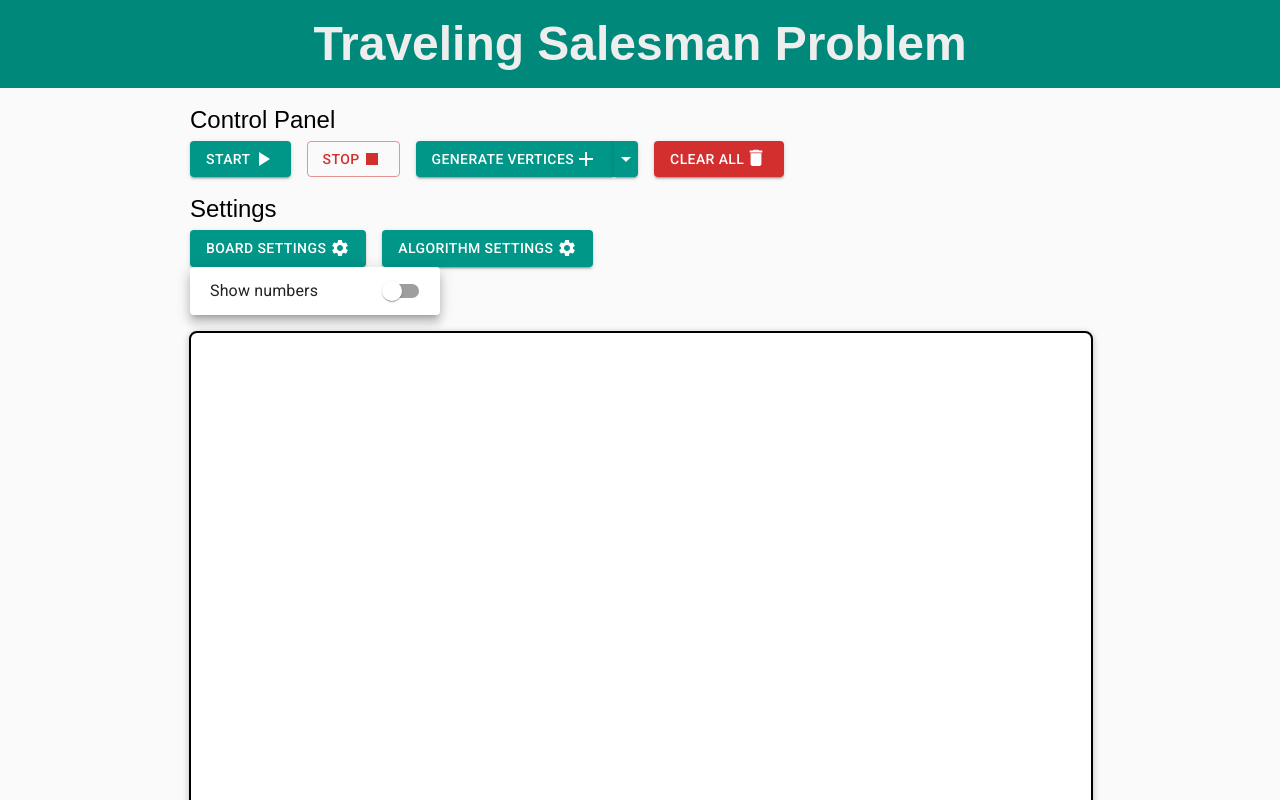
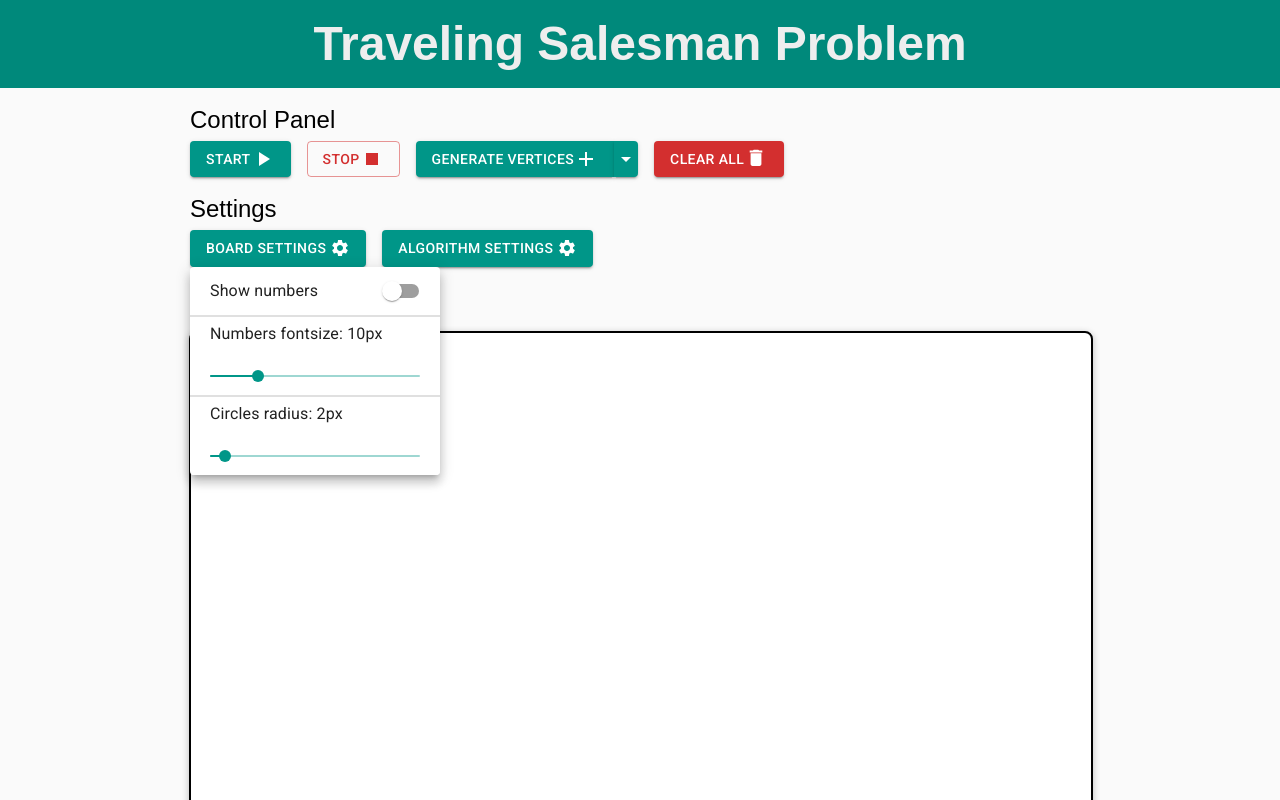
Before and after one commit to GEOFARL/tsp-genetic, a React (Vite) app: page / in a window 1280 px wide. Both pictures are taken after a click on the button "BOARD SETTINGS". Shown: the top 800 px of the page. Built offline with nearby package versions, Linux system fonts and the light colour scheme.

Commit message:
Add board view configuration

```diff
--- a/src/app/slices/boardSlice.ts
+++ b/src/app/slices/boardSlice.ts
@@ -6,12 +6,16 @@ export interface BoardSlice {
   HEIGHT: number | null;
   WIDTH: number | null;
   showNumbers: boolean;
+  numbersSize: number;
+  circleRadius: number;
 }
 
 const initialState: BoardSlice = {
   HEIGHT: null,
   WIDTH: null,
   showNumbers: false,
+  numbersSize: 10,
+  circleRadius: 2,
 };
 
 export const boardSlice = createSlice({
@@ -25,10 +29,17 @@ export const boardSlice = createSlice({
     toggleShowNumbers: (state) => {
       state.showNumbers = !state.showNumbers;
     },
+    setNumbersSize: (state, action: PayloadAction<number>) => {
+      state.numbersSize = action.payload;
+    },
+    setCircleRadius: (state, action: PayloadAction<number>) => {
+      state.circleRadius = action.payload;
+    },
   },
 });
 
-export const { init, toggleShowNumbers } = boardSlice.actions;
+export const { init, toggleShowNumbers, setNumbersSize, setCircleRadius } =
+  boardSlice.actions;
 
 export const selectBoard = (state: RootState) => state.board;
 
--- a/src/components/BoardSettings.tsx
+++ b/src/components/BoardSettings.tsx
@@ -3,7 +3,9 @@ import {
   Divider,
   FormControlLabel,
   Popover,
+  Slider,
   Switch,
+  Typography,
 } from '@mui/material';
 import { MouseEvent, useState } from 'react';
 
@@ -11,12 +13,17 @@ import SettingsIcon from '@mui/icons-material/Settings';
 import { Box, Stack } from '@mui/system';
 import { useDispatch, useSelector } from 'react-redux';
 import { AppDispatch } from '../app/store';
-import { selectBoard, toggleShowNumbers } from '../app/slices/boardSlice';
+import {
+  selectBoard,
+  setCircleRadius,
+  setNumbersSize,
+  toggleShowNumbers,
+} from '../app/slices/boardSlice';
 
 const BoardSettings = () => {
   const [anchorEl, setAnchorEl] = useState<HTMLButtonElement | null>(null);
   const dispatch = useDispatch<AppDispatch>();
-  const { showNumbers } = useSelector(selectBoard);
+  const { showNumbers, numbersSize, circleRadius } = useSelector(selectBoard);
 
   const handleClick = (event: MouseEvent<HTMLButtonElement>) => {
     setAnchorEl(event.currentTarget);
@@ -72,7 +79,52 @@ const BoardSettings = () => {
               }}
             />
           </Box>
-          {/* <Divider sx={{ borderBottomWidth: 2 }} /> */}
+
+          <Divider sx={{ borderBottomWidth: 2 }} />
+
+          <Stack
+            direction={'column'}
+            spacing={2}
+            sx={{
+              padding: '5px 20px',
+            }}
+          >
+            <Typography>Numbers fontsize: {numbersSize}px</Typography>
+            <Slider
+              size="small"
+              aria-label="Small"
+              valueLabelDisplay="auto"
+              value={numbersSize}
+              onChange={(_, newValue) =>
+                dispatch(setNumbersSize(newValue as number))
+              }
+              min={4}
+              max={30}
+            />
+          </Stack>
+
+          <Divider sx={{ borderBottomWidth: 2 }} />
+
+          <Stack
+            direction={'column'}
+            spacing={2}
+            sx={{
+              padding: '5px 20px',
+            }}
+          >
+            <Typography>Circles radius: {circleRadius}px</Typography>
+            <Slider
+              size="small"
+              aria-label="Small"
+              valueLabelDisplay="auto"
+              value={circleRadius}
+              onChange={(_, newValue) =>
+                dispatch(setCircleRadius(newValue as number))
+              }
+              min={1}
+              max={15}
+            />
+          </Stack>
         </Stack>
       </Popover>
     </div>
--- a/src/hooks/useDrawPoints.ts
+++ b/src/hooks/useDrawPoints.ts
@@ -4,12 +4,17 @@ import { selectPoints, selectRoute } from '../app/slices/GASlice';
 import { IPoint } from '../types';
 import { selectBoard } from '../app/slices/boardSlice';
 
+const calculateRadius = (radius: number) => {
+  return radius * 4 * ((1.8 / radius) * Math.log(2.5 * (radius + 1)));
+};
+
 export default function useDrawPoints(
   ref: React.MutableRefObject<HTMLCanvasElement | null>
 ) {
   const points = useSelector(selectPoints);
   const route = useSelector(selectRoute);
-  const { WIDTH, HEIGHT, showNumbers } = useSelector(selectBoard);
+  const { WIDTH, HEIGHT, showNumbers, numbersSize, circleRadius } =
+    useSelector(selectBoard);
 
   useEffect(() => {
     let ctx;
@@ -20,19 +25,19 @@ export default function useDrawPoints(
 
     if (points.length > 0 && ref.current) {
       const drawCircle = (point: IPoint, index: number) => {
-        let radius = 2;
-        let distance = 5;
-        let fontSize = 10;
+        let radius = circleRadius;
+        let distance = circleRadius + 3;
+        let fontSize = numbersSize;
         if (index === 1) {
           ctx!.fillStyle = '#00ff00';
-          radius = 8;
-          distance = 9;
-          fontSize = 14;
+          radius = calculateRadius(radius);
+          distance = radius + 3;
+          fontSize = fontSize + fontSize * 0.6;
         } else if (index === points.length) {
           ctx!.fillStyle = '#ff0000';
-          radius = 8;
-          distance = 9;
-          fontSize = 14;
+          radius = calculateRadius(radius);
+          distance = radius + 3;
+          fontSize = fontSize + fontSize * 0.6;
         } else {
           ctx!.fillStyle = '#000';
         }
@@ -50,5 +55,14 @@ export default function useDrawPoints(
         drawCircle(points[i], i + 1);
       }
     }
-  }, [ref, points, WIDTH, HEIGHT, showNumbers, route]);
+  }, [
+    ref,
+    points,
+    WIDTH,
+    HEIGHT,
+    showNumbers,
+    numbersSize,
+    route,
+    circleRadius,
+  ]);
 }
--- a/src/hooks/useDrawRoute.ts
+++ b/src/hooks/useDrawRoute.ts
@@ -9,7 +9,7 @@ export default function useDrawRoute(
   const route = useSelector(selectRoute);
   const points = useSelector(selectPoints);
 
-  const { showNumbers } = useSelector(selectBoard);
+  const { showNumbers, numbersSize, circleRadius } = useSelector(selectBoard);
 
   useEffect(() => {
     if (ref.current && route.length > 0) {
@@ -28,5 +28,5 @@ export default function useDrawRoute(
       ctx!.stroke();
       ctx!.closePath();
     }
-  }, [ref, route, points, showNumbers]);
+  }, [ref, route, points, numbersSize, showNumbers, circleRadius]);
 }
```
